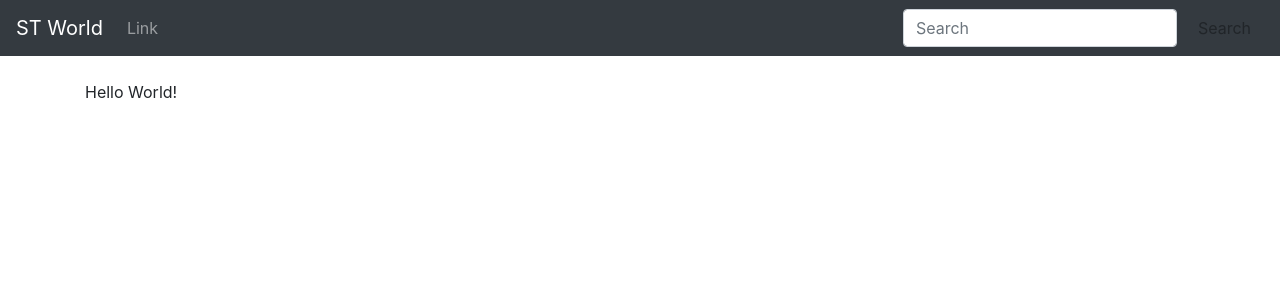
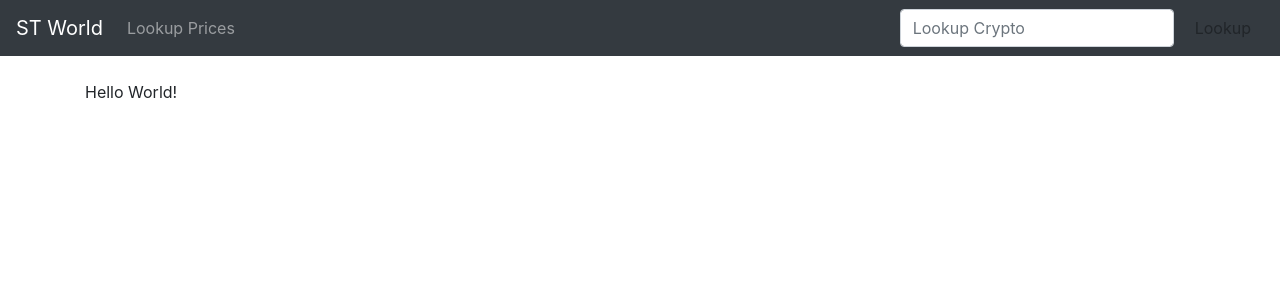
Before and after one commit to AdamsStWeb/Bitcoin-site, a Django app: page /prices/ in a window 1280 px wide. Shown: the top 300 px of the page. Run offline with Django 3.2, Linux system fonts and the light colour scheme; some libraries are stand-ins or nearby versions.

Commit message:
added links

```diff
--- a/mysite/crypto/templates/base.html
+++ b/mysite/crypto/templates/base.html
@@ -12,7 +12,7 @@
   </head>
   <body>
     <nav class="navbar navbar-expand-lg navbar-dark bg-dark">
-  <a class="navbar-brand" href="#">ST World</a>
+  <a class="navbar-brand" href="{% url 'home' %}">ST World</a>
   <button class="navbar-toggler" type="button" data-toggle="collapse" data-target="#navbarSupportedContent" aria-controls="navbarSupportedContent" aria-expanded="false" aria-label="Toggle navigation">
     <span class="navbar-toggler-icon"></span>
   </button>
@@ -21,14 +21,15 @@
     <ul class="navbar-nav mr-auto">
 
       <li class="nav-item">
-        <a class="nav-link" href="#">Link</a>
+        <a class="nav-link" href="{% url 'prices' %}">Lookup Prices</a>
       </li>
 
 
     </ul>
-    <form class="form-inline my-2 my-lg-0">
-      <input class="form-control mr-sm-2" type="search" placeholder="Search" aria-label="Search">
-      <button class="btn btn-outline-secoundary my-2 my-sm-0" type="submit">Search</button>
+    <form class="form-inline my-2 my-lg-0" method="POST" action="{% url 'prices'%}">
+      {%csrf_token%}
+      <input class="form-control mr-sm-2" type="search" placeholder="Lookup Crypto" aria-label="Search" name="quote">
+      <button class="btn btn-outline-secoundary my-2 my-sm-0" type="submit">Lookup</button>
     </form>
   </div>
 </nav>
```
Also changed, not shown: 3 other files.
